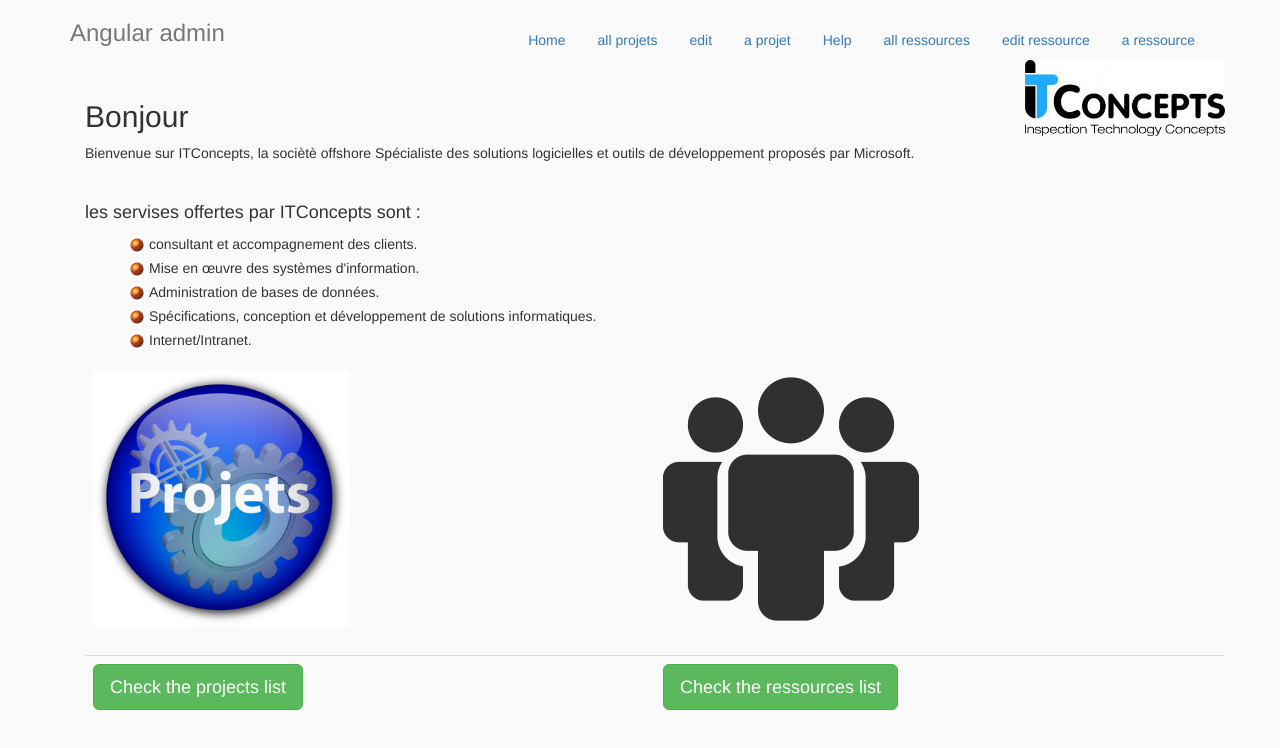
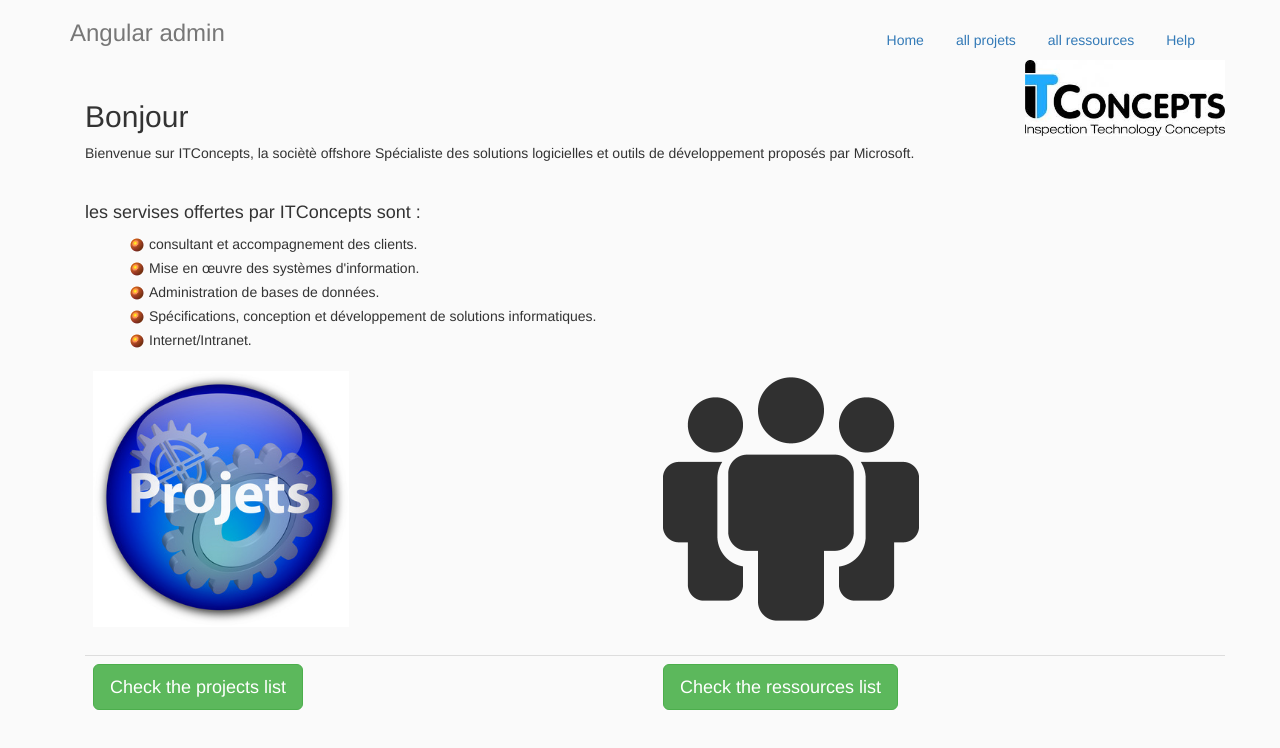
Before and after one commit to maouissaoui/frontoutilgestionyo, a website: page app/index.html in a window 1280 px wide. Drawn offline with nearby package versions, Linux system fonts and the light colour scheme; some packages are replaced by stand-ins of ours; files that its build step writes are made by us from their sources; a script that the page names is missing.

Commit message:
step-conection-db

```diff
--- a/app/index.html
+++ b/app/index.html
@@ -21,13 +21,13 @@
         <ul class="nav nav-pills pull-right">
             <li><a href="#/">Home</a></li>
             <li><a href="#/list">all projets</a></li>
-            <li><a href="#/edit">edit</a></li>
-            <li><a href="#/projet/1">a projet</a></li>
-            <li><a href="#/help">Help</a></li>
+<!--             <li><a href="#/edit">edit</a></li> -->
+<!--             <li><a href="#/projet/1">a projet</a></li> -->
+
             <li><a href="#/ressources">all ressources</a></li>
-            <li><a href="#/editRessource">edit ressource</a></li>
-            <li><a href="#/ressource/1">a ressource</a></li>
-
+<!--             <li><a href="#/editRessource">edit ressource</a></li> -->
+<!--             <li><a href="#/ressource/1">a ressource</a></li> -->
+         	<li><a href="#/help">Help</a></li>
         </ul>
         <h3 class="text-muted">Angular admin</h3>
     </div>
```
Also changed, not shown: app/scripts/controllers/list.js (line endings or trailing spaces), app/views/list.html (line endings or trailing spaces).
